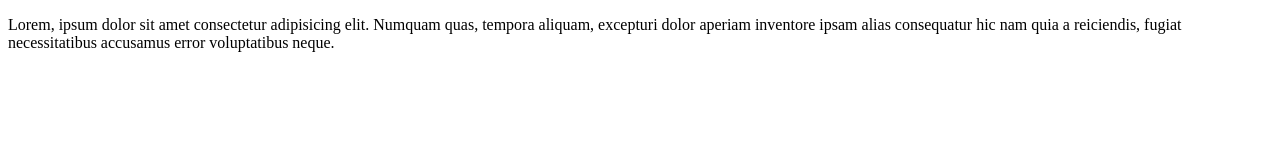
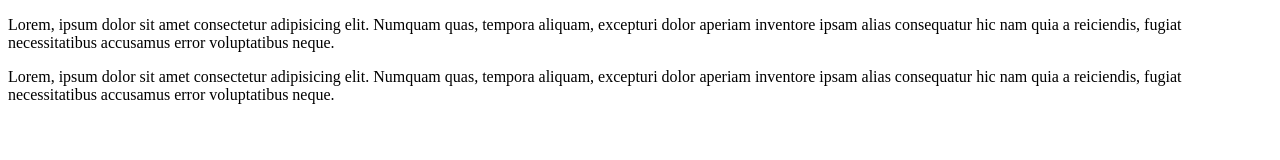
Before and after one commit to LaviniaX/branching, a plain HTML site: page index.html in a window 1280 px wide. Drawn offline with Linux system fonts and the light colour scheme.

Commit message:
inclui engenharia de Software

```diff
--- a/index.html
+++ b/index.html
@@ -11,5 +11,9 @@
         <title> Gerenciamento de configuração e Mudanças</title>
         <p>Lorem, ipsum dolor sit amet consectetur adipisicing elit. Numquam quas, tempora aliquam, excepturi dolor aperiam inventore ipsam alias consequatur hic nam quia a reiciendis, fugiat necessitatibus accusamus error voluptatibus neque.</p>
     </article>
+    <article>
+        <title> Engenharia de Software</title>
+        <p>Lorem, ipsum dolor sit amet consectetur adipisicing elit. Numquam quas, tempora aliquam, excepturi dolor aperiam inventore ipsam alias consequatur hic nam quia a reiciendis, fugiat necessitatibus accusamus error voluptatibus neque.</p>
+    </article>
 </body>
 </html>
```
